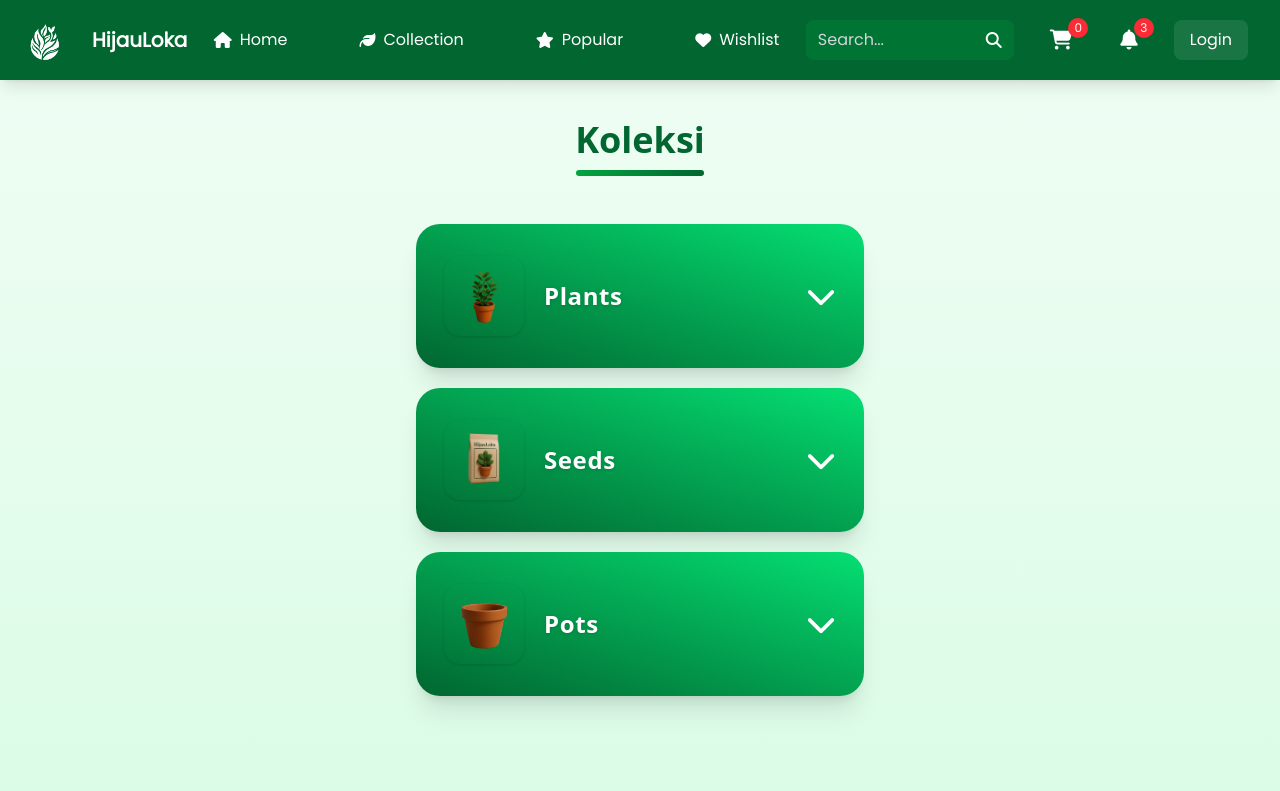
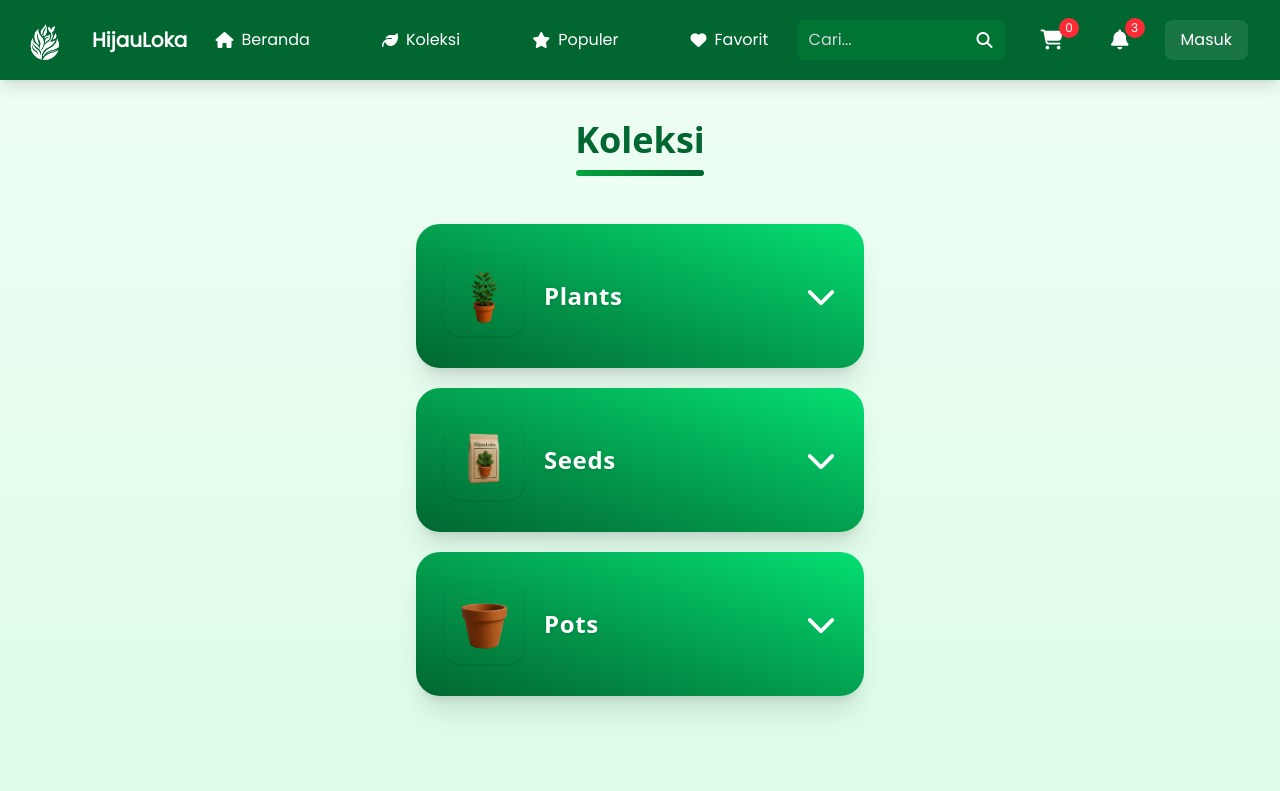
Before and after one commit to Rifaiiii04/hijauloka-user, a CodeIgniter app: page /hijauloka/index.php/plants/index in a window 1280 px wide. Shown: the top 791 px of the page. Run offline with CodeIgniter, Linux system fonts and the light colour scheme; data that the repository does not hold is empty; style sheets or scripts are compiled from the project's sources.

Commit message:
refactor(navbar): translate UI labels to Indonesian for localization
Update navbar UI labels to Indonesian to better align with the target audience and improve localization. Changes include translating "Home" to "Beranda", "Collection" to "Koleksi", "Popular" to "Populer", and "Wishlist" to "Favorit". Also, removed redundant onclick handler for the wishlist link.

```diff
--- a/application/views/templates/navbar.php
+++ b/application/views/templates/navbar.php
@@ -16,28 +16,26 @@
       <li>
         <a href="<?= base_url('home') ?>" class="flex items-center gap-2 px-3 py-2 rounded-lg hover:bg-green-700/50 transition-all duration-300">
           <i class="fas fa-home"></i>
-          <span>Home</span>
+          <span>Beranda</span>
         </a>
       </li>
       <li>
         <a href="<?= base_url('plants/index') ?>" class="flex items-center gap-2 px-3 py-2 rounded-lg hover:bg-green-700/50 transition-all duration-300">
           <i class="fas fa-leaf"></i>
-          <span>Collection</span>
+          <span>Koleksi</span>
         </a>
       </li>
       <li>
         <a href="<?= base_url('popular') ?>" class="flex items-center gap-2 px-3 py-2 rounded-lg hover:bg-green-700/50 transition-all duration-300">
           <i class="fas fa-star"></i>
-          <span>Popular</span>
+          <span>Populer</span>
         </a>
       </li>
-      <!-- Desktop menu wishlist link -->
       <li>
           <a href="<?= $this->session->userdata('logged_in') ? base_url('wishlist') : '#' ?>"
-             onclick="<?= !$this->session->userdata('logged_in') ? 'document.getElementById(\'loginPrompt\').classList.remove(\'hidden\'); return false;' : '' ?>"
              class="flex items-center gap-2 px-3 py-2 rounded-lg hover:bg-green-700/50 transition-all duration-300">
               <i class="fas fa-heart"></i>
-              <span>Wishlist</span>
+              <span>Favorit</span>
           </a>
       </li>
     </ul>
@@ -48,9 +46,9 @@
     <!-- Desktop Icons -->
     <ul class="hidden md:flex items-center gap-6 text-white mr-4">
       <!-- Search -->
-      <li class="relative">
+      <li>
         <div class="flex items-center bg-green-700/50 rounded-lg px-3 py-2">
-          <input type="text" placeholder="Search..." class="bg-transparent border-none outline-none text-white placeholder-gray-300 w-40">
+          <input type="text" placeholder="Cari..." class="bg-transparent border-none outline-none text-white placeholder-gray-300 w-40">
           <i class="fas fa-search ml-2"></i>
         </div>
       </li>
@@ -87,7 +85,7 @@
           </div>
         <?php else: ?>
           <a href="<?= base_url('auth') ?>" class="flex items-center gap-2 bg-white/10 px-4 py-2 rounded-lg hover:bg-green-700/50 transition-all duration-300">
-            <span>Login</span>
+            <span>Masuk</span>
           </a>
         <?php endif; ?>
       </li>
@@ -110,7 +108,7 @@
       <?php if (!$this->session->userdata('logged_in')): ?>
         <li>
           <a href="<?= base_url('auth') ?>" class="text-white bg-green-700/50 px-3 py-1.5 rounded-lg text-sm">
-            Login
+            Masuk
           </a>
         </li>
       <?php endif; ?>
@@ -122,7 +120,7 @@
   <div class="flex items-center gap-2">
     <img src="<?= base_url('assets/img/logo1.png') ?>" alt="Logo" class="w-7 h-7">
     <div class="flex items-center bg-green-700/50 rounded-lg px-2.5 py-1.5">
-      <input type="text" placeholder="Search..." class="bg-transparent border-none outline-none text-white placeholder-gray-300 w-28 text-sm">
+      <input type="text" placeholder="Cari..." class="bg-transparent border-none outline-none text-white placeholder-gray-300 w-28 text-sm">
       <i class="fas fa-search text-white ml-1.5 text-sm"></i>
     </div>
   </div>
@@ -159,29 +157,28 @@
 <!-- Mobile Bottom Navigation -->
 <nav class="md:hidden fixed bottom-0 left-0 right-0 bg-green-800 shadow-lg z-50">
   <ul class="grid grid-cols-4 gap-1 p-1">
-    <!-- Removed Wishlist from Bottom Navigation -->
     <li>
       <a href="<?= base_url('home') ?>" class="flex flex-col items-center justify-center py-2 text-white opacity-90 hover:opacity-100">
         <i class="fas fa-home text-lg"></i>
-        <span class="text-[10px] mt-0.5">Home</span>
+        <span class="text-[10px] mt-0.5">Beranda</span>
       </a>
     </li>
     <li>
       <a href="<?= base_url('plants/index') ?>" class="flex flex-col items-center justify-center py-2 text-white opacity-90 hover:opacity-100">
         <i class="fas fa-leaf text-lg"></i>
-        <span class="text-[10px] mt-0.5">Collection</span>
+        <span class="text-[10px] mt-0.5">Koleksi</span>
       </a>
     </li>
     <li>
       <a href="<?= base_url('popular') ?>" class="flex flex-col items-center justify-center py-2 text-white opacity-90 hover:opacity-100">
         <i class="fas fa-star text-lg"></i>
-        <span class="text-[10px] mt-0.5">Popular</span>
+        <span class="text-[10px] mt-0.5">Populer</span>
       </a>
     </li>
     <li>
         <a href="<?= base_url('profile/index') ?>" class="flex flex-col items-center justify-center py-2 text-white opacity-90 hover:opacity-100">
             <i class="fas fa-user text-lg"></i>
-            <span class="text-[10px] mt-0.5">Profile</span>
+            <span class="text-[10px] mt-0.5">Profil</span>
         </a>
     </li>
   </ul>
```
